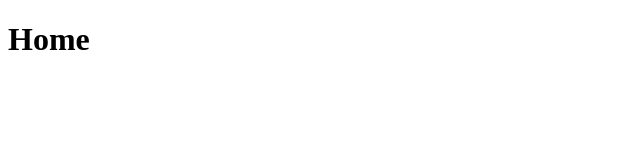
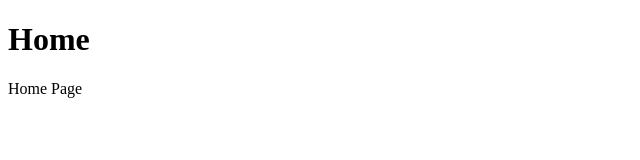
Before and after one commit to sean0252forms/Guns, a plain HTML site: page index.html in a window 1280 px wide. Shown: the full height of the page, 0-640 px from the left. Drawn offline with Linux system fonts and the light colour scheme.

Commit message:
updated Home Page

```diff
--- a/index.html
+++ b/index.html
@@ -11,7 +11,7 @@
 <body>
   <h1 id="page-title">Home</h1>
   <div id="page description">
-    <!--Tab to edit-->
+    Home Page
   </div>
 <script src="script.js"></script>
 </body>
```
